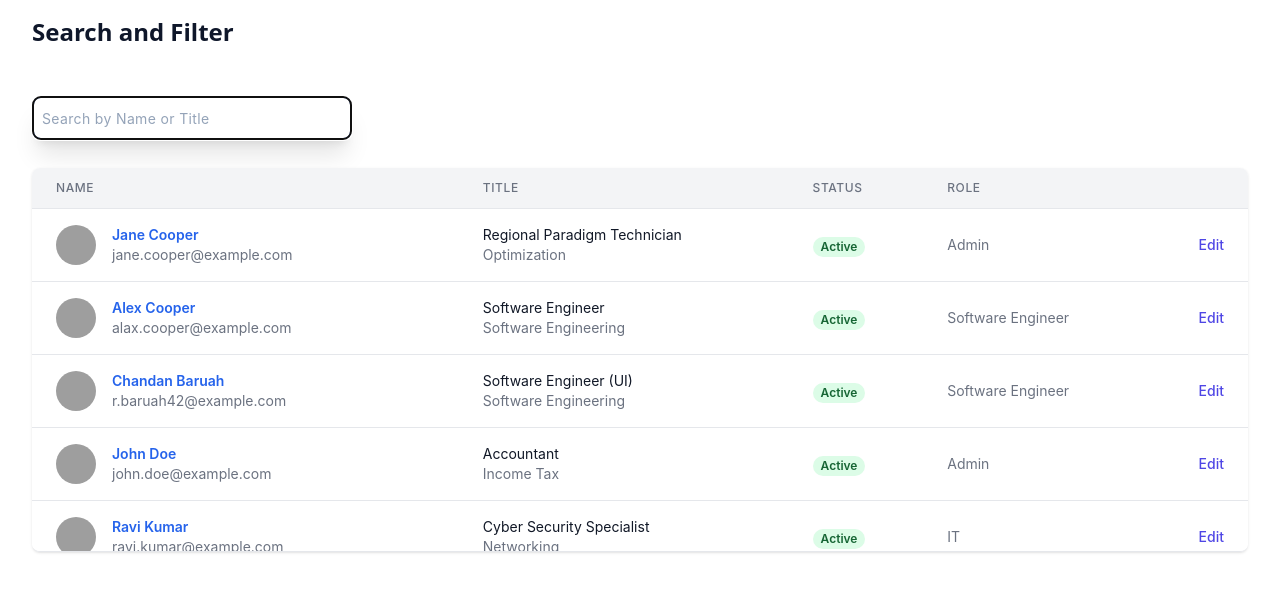
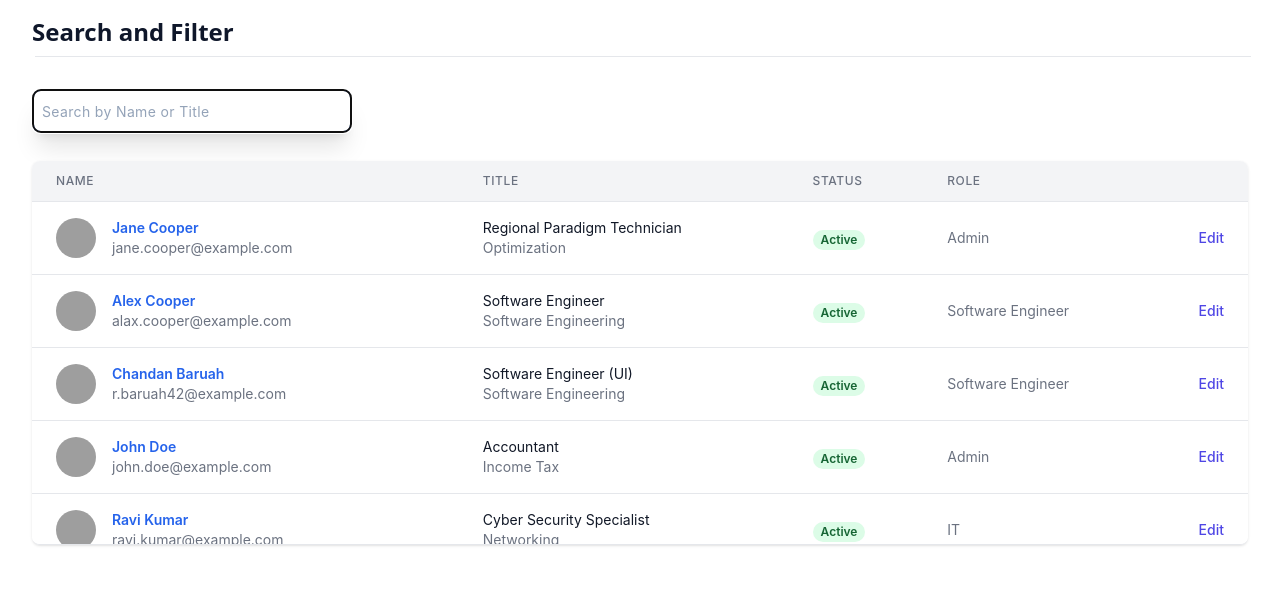
Before and after one commit to rishi120/search-filter, a React (Create React App) app: page / in a window 1280 px wide. Shown: the top 592 px of the page. Built offline with nearby package versions, Linux system fonts and the light colour scheme; grey boxes are pictures that could not be loaded.

Commit message:
ui fixes

```diff
--- a/src/components/master.js
+++ b/src/components/master.js
@@ -34,7 +34,8 @@ export default function Mastercomponent() {
 
     return (
         <div>
-            <h1 className='text-2xl p-4 px-8 font-sans font-semibold text-slate-900'>Search and Filter</h1>
+            <h1 className='text-2xl p-4 px-8 pb-2 font-sans font-semibold text-slate-900'>Search and Filter</h1>
+            <hr className='ml-[35px] w-[95%]'/>
             <Data.Provider value={values}>
                 <Rendertable tableData={tableData} />
             </Data.Provider>
```
